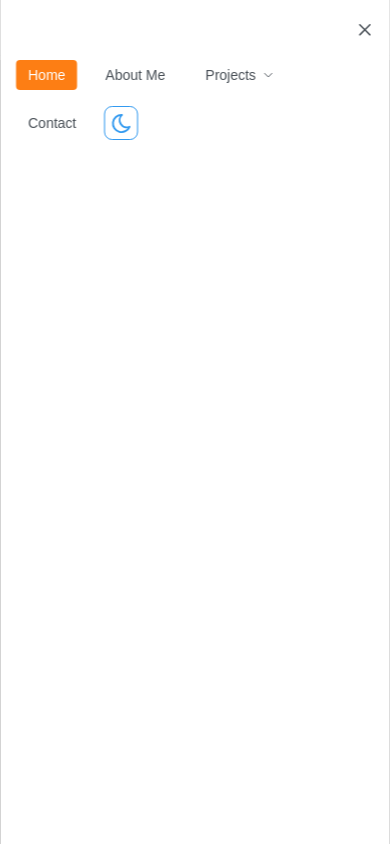
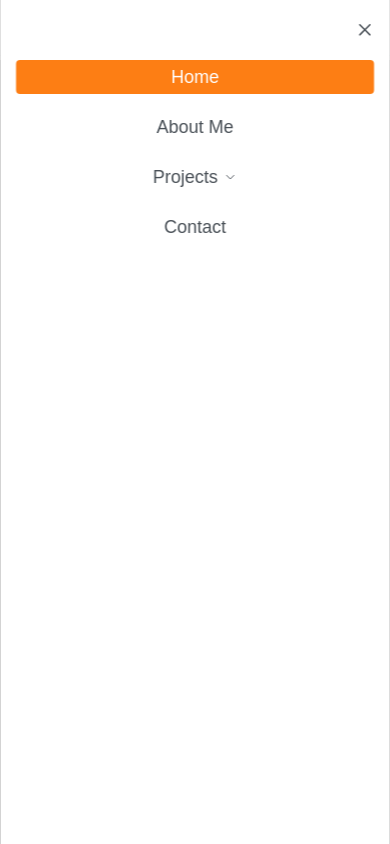
Before and after one commit to karantrehan3/karantrehan3.github.io, a React (Vite) app: page /#/home in a window 390 px wide. Both pictures are taken after a click on the button 30 px from the left and 28 px from the top of the page. Built offline with nearby package versions, Linux system fonts and the light colour scheme.

Commit message:
Header | Improving mobile view

```diff
--- a/src/components/Header/Header.module.css
+++ b/src/components/Header/Header.module.css
@@ -58,3 +58,17 @@
 .linkLabel {
     margin-right: rem(5px);
 }
+
+@media (max-width: 768px) {
+    .drawer {
+        flex-direction: column;
+        align-items: flex-start;
+        width: 100%;
+    }
+
+    .drawer a {
+        width: 100%;
+        text-align: center;
+        font-size: var(--mantine-font-size-lg);
+    }
+}
--- a/src/components/Header/Header.tsx
+++ b/src/components/Header/Header.tsx
@@ -106,11 +106,11 @@ export function Header(): ReactElement {
         </Group>
         <Burger opened={opened} onClick={toggle} hiddenFrom="xs" size="sm" />
         <Drawer opened={opened} onClose={close} hiddenFrom="xs" padding="md">
-          <Group>
-            {items}
-            <ThemeToggle />
-          </Group>
+          <Group className={classes.drawer}>{items}</Group>
         </Drawer>
+        <Group hiddenFrom="xs" className={classes.right}>
+          <ThemeToggle />
+        </Group>
       </Container>
     </header>
   );
```
